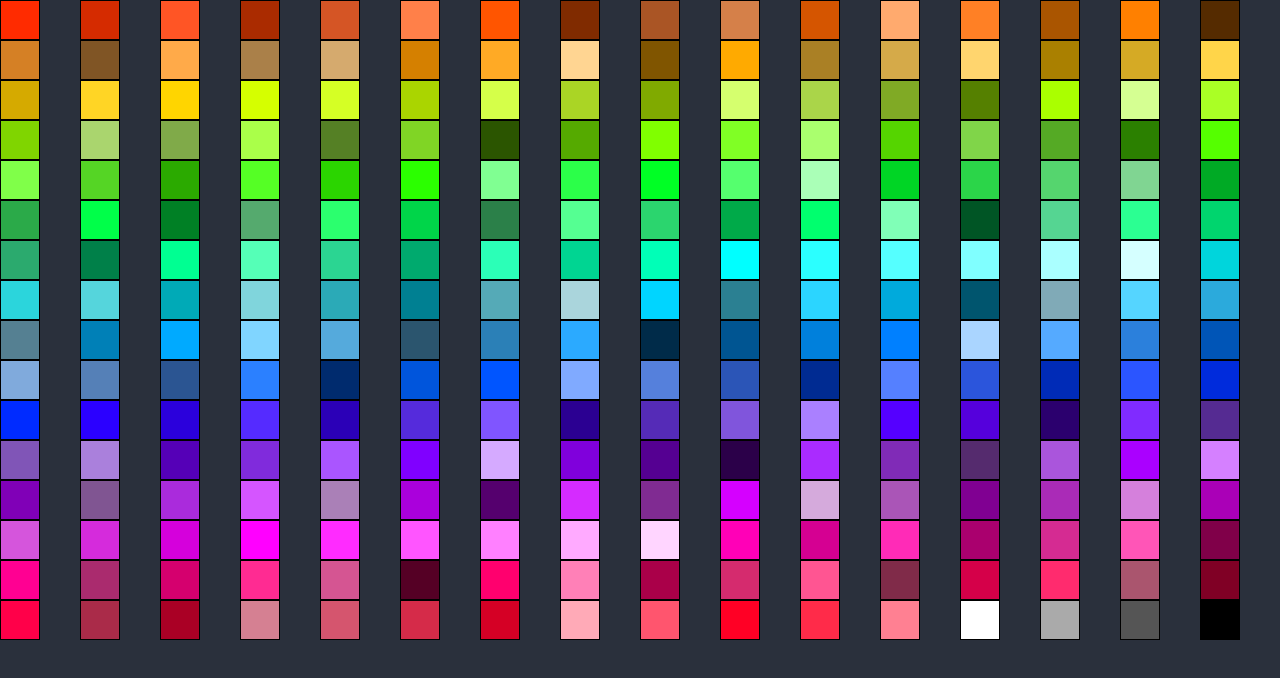
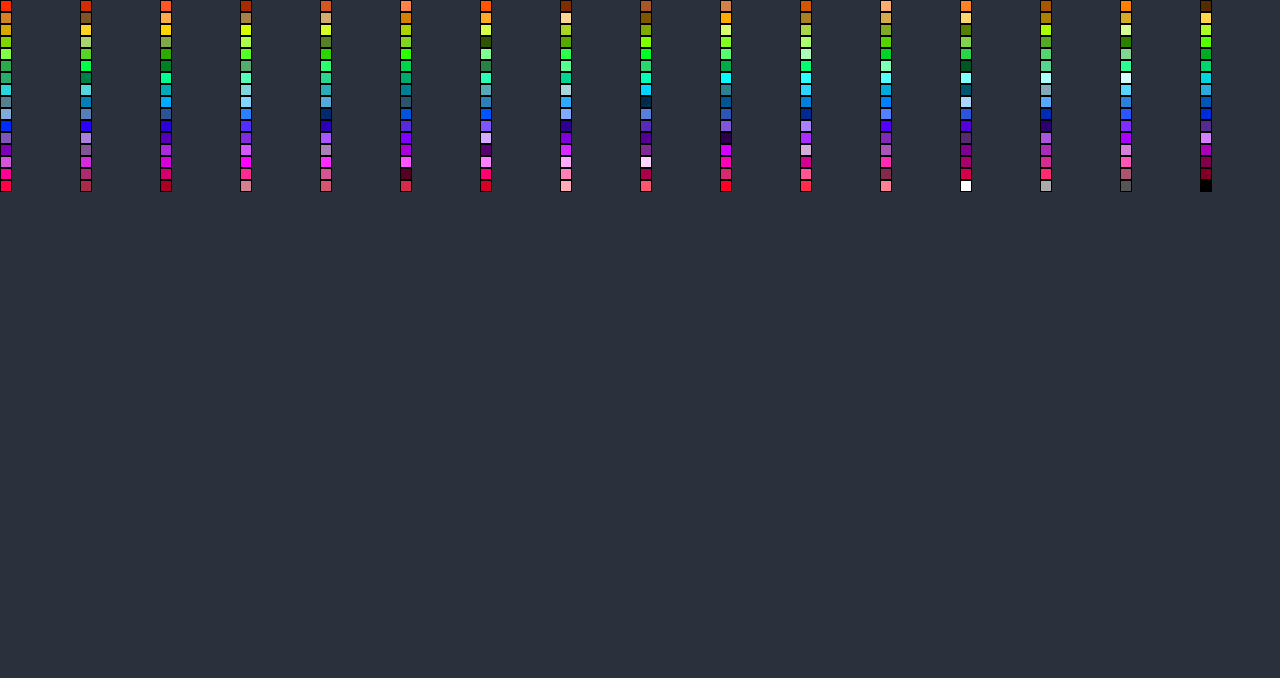
Before and after one commit to MadeOfBees/typescript-tetris, a Next.js app: page /components/colorWheel in a window 1280 px wide. Shown: the top 678 px of the page. Built offline with nearby package versions, Linux system fonts and the light colour scheme.

Commit message:
it works

```diff
--- a/pages/colorWheele/index.tsx
+++ /dev/null
@@ -1,16 +0,0 @@
-import React, { useState, useEffect } from "react";
-import Navbar from "./../components/navbar";
-import Footer from "./../components/footer";
-import ColorWheel from "./../components/colorWheel";
-
-export default function customizeBoard(): JSX.Element {
-    return (
-        <div>
-            <Navbar />
-            <div className="flex justify-center mt-5">
-                <ColorWheel />
-            </div>
-            <Footer />
-        </div>
-    );
-}
--- a/pages/components/colorWheel.tsx
+++ b/pages/components/colorWheel.tsx
@@ -1,6 +1,10 @@
 import React from "react";
 
-export default function ColorWheel(): JSX.Element {
+export default function ColorWheel({ piece }: { piece: string }): JSX.Element {
+  let gamePiece: string = "";
+  if (piece) {
+    gamePiece = piece;
+  }
   const colors = new Set<string>();
   for (let i = 0; i <= 6; i++) {
     for (let j = 0; j <= 6; j++) {
@@ -15,6 +19,34 @@ export default function ColorWheel(): JSX.Element {
       }
     }
   }
+
+  const formatRGBtoHex = (color: string) => {
+    const rgb = color
+      .replace("rgb(", "")
+      .replace(")", "")
+      .split(",")
+      .map((x) => parseInt(x));
+    const hex = rgb
+      .map((x) => {
+        const hex = x.toString(16);
+        return hex.length === 1 ? "0" + hex : hex;
+      })
+      .join("");
+    return "#" + hex;
+  };
+
+  const submitNewColor = (color: string, piece: string) => {
+    console.log(color, piece);
+    const storedBoard = localStorage.getItem("board");
+    if (storedBoard) {
+      const board = JSON.parse(storedBoard);
+      board[piece] = formatRGBtoHex(color);
+      console.log(board);
+      localStorage.setItem("board", JSON.stringify(board));
+    } else {
+      return;
+    }
+  };
 
   const greyScale = [];
   for (let i = 0; i < 4; i++) {
@@ -71,11 +103,14 @@ export default function ColorWheel(): JSX.Element {
     >
       {concatColors.map((color) => (
         <div
-          className="w-10 h-10 border border-black"
+          className="w-3 h-3 border border-black"
           style={{
             backgroundColor: color,
           }}
           key={color}
+          onClick={() => {
+            submitNewColor(color, gamePiece);
+          }}
         ></div>
       ))}
     </div>
--- a/pages/customizeBoard/index.tsx
+++ b/pages/customizeBoard/index.tsx
@@ -1,9 +1,12 @@
 import React, { useState, useEffect } from "react";
 import Navbar from "../components/navbar";
 import Footer from "../components/footer";
+import ColorWheel from "../components/colorWheel";
 
 export default function customizeBoard(): JSX.Element {
   const [board, setBoard] = useState<{ [key: string]: string }>({});
+  const [piece, setPiece] = useState<string>("boardBGColor");
+  const [renderNum, setRenderNum] = useState<number>(0);
 
   useEffect(() => {
     const storedBoard = localStorage.getItem("board");
@@ -23,7 +26,7 @@ export default function customizeBoard(): JSX.Element {
       setBoard(defaultBoard);
       localStorage.setItem("board", JSON.stringify(defaultBoard));
     }
-  }, []);
+  }, [renderNum]);
 
   const tetrominoes = [
     [
@@ -62,7 +65,7 @@ export default function customizeBoard(): JSX.Element {
 
   const returnMinoSquare = (tetromino: string[][]) => {
     const newTetromino = Array.from({ length: 4 }, () =>
-      Array.from({ length: 4 }, () => ({ value: "", isPlayed: false }))
+      Array.from({ length: 4 }, () => ({ value: "" }))
     );
     const yOffset =
       tetromino === tetrominoes[0]
@@ -77,7 +80,6 @@ export default function customizeBoard(): JSX.Element {
       row.forEach((col, j) => {
         if (col !== "") {
           newTetromino[i + yOffset][j].value = col;
-          newTetromino[i + yOffset][j].isPlayed = true;
         }
       })
     );
@@ -94,7 +96,38 @@ export default function customizeBoard(): JSX.Element {
       board.tColor,
       board.zColor,
     ];
-    return tetrominoes.indexOf(tetromino) === 0 ? board.iColor : boardColorArray[tetrominoes.indexOf(tetromino)];
+    return tetrominoes.indexOf(tetromino) === 0
+      ? board.iColor
+      : boardColorArray[tetrominoes.indexOf(tetromino)];
+  };
+
+  const handleChangeModal = (mino: string) => {
+    switch (mino) {
+      case "I":
+        setPiece("iColor");
+        break;
+      case "J":
+        setPiece("jColor");
+        break;
+      case "L":
+        setPiece("lColor");
+        break;
+      case "O":
+        setPiece("oColor");
+        break;
+      case "S":
+        setPiece("sColor");
+        break;
+      case "T":
+        setPiece("tColor");
+        break;
+      case "Z":
+        setPiece("zColor");
+        break;
+      default:
+        setPiece("boardBGColor");
+        break;
+    }
   };
 
   const displayMinoBlock = (tetromino: string[][]) => {
@@ -111,6 +144,9 @@ export default function customizeBoard(): JSX.Element {
                 style={{
                   backgroundColor: square.value ? minoColor : bgColor,
                 }}
+                onClick={() => {
+                  handleChangeModal(square.value);
+                }}
                 key={j}
               ></div>
             ))}
@@ -123,7 +159,7 @@ export default function customizeBoard(): JSX.Element {
   return (
     <div>
       <Navbar />
-      <div className="flex justify-center mt-5">
+      <div className="flex flex-col items-center mt-5">
         <div className="flex flex-row">
           {tetrominoes.map((tetromino, i) => (
             <div className="flex flex-col" key={i}>
@@ -131,6 +167,11 @@ export default function customizeBoard(): JSX.Element {
             </div>
           ))}
         </div>
+        <div className="w-20 h-20 flex flex-row justify-center mt-5">
+          <div onClick={() => setRenderNum(renderNum + 1)}>
+            <ColorWheel piece={piece} />
+          </div>
+        </div>
       </div>
       <Footer />
     </div>
```
Lines whose indentation alone changed are shown as unchanged.
